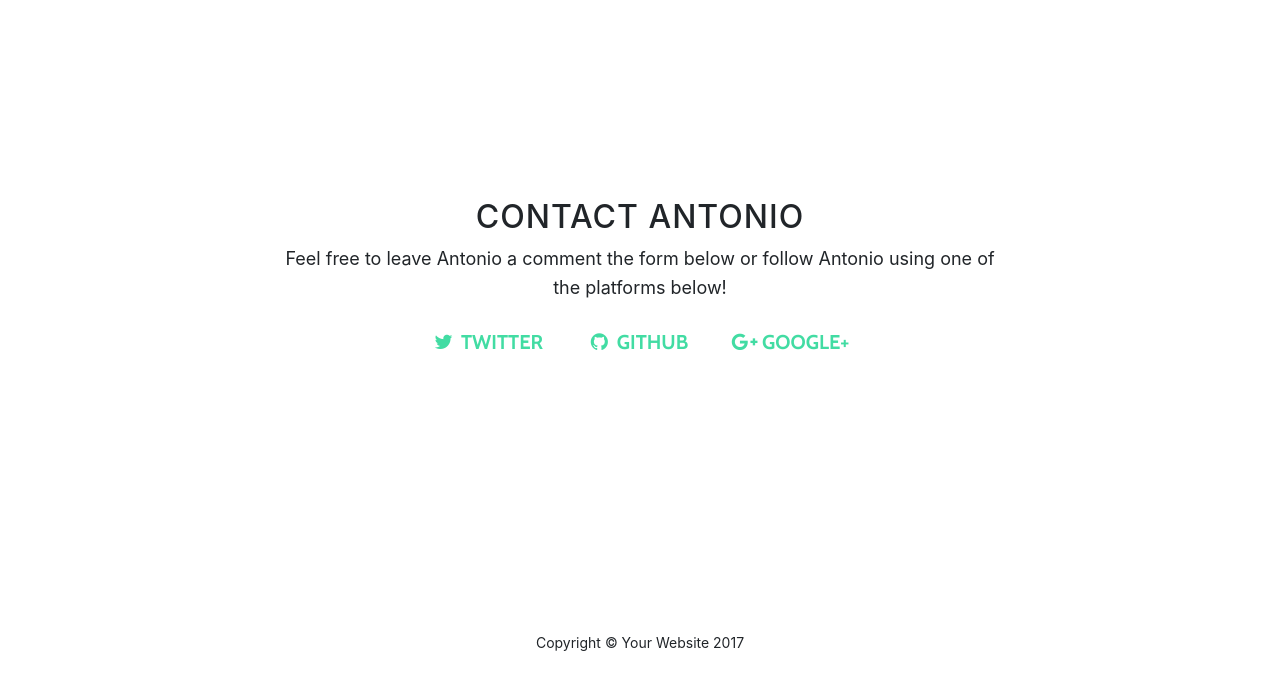
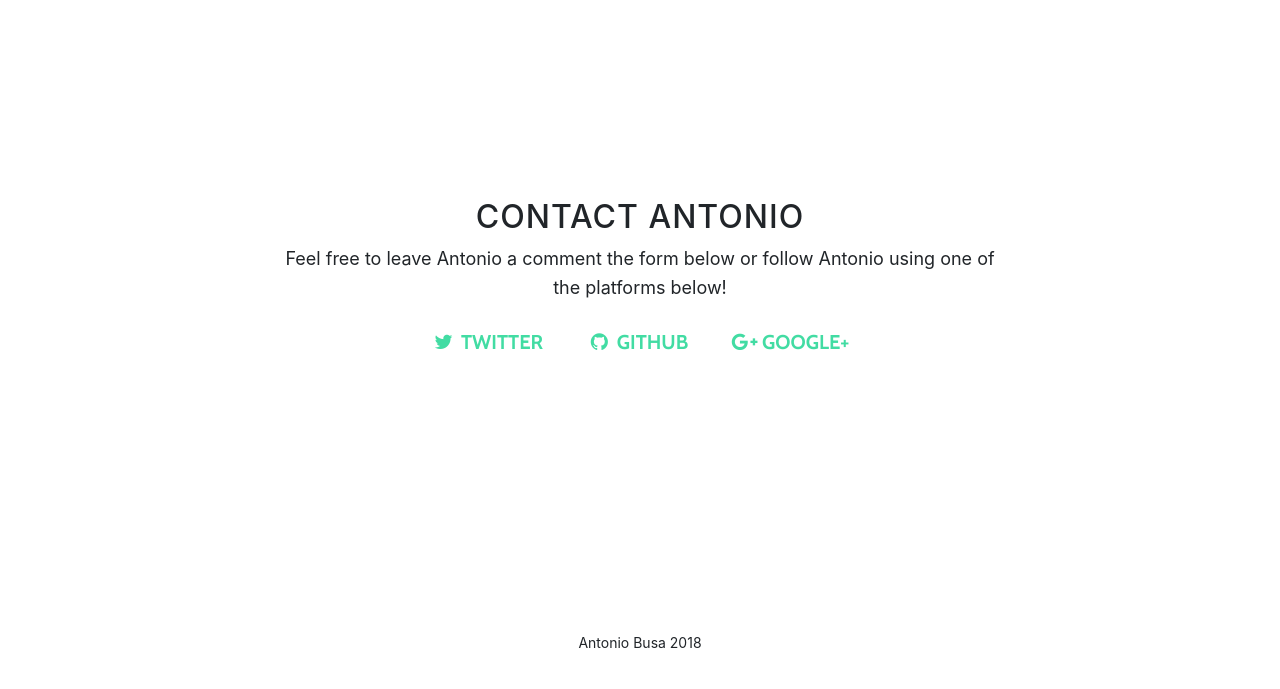
Before and after one commit to afbooza/afbooza.github.io, a website with bundled scripts: page index.html in a window 1280 px wide. Shown: the part 2008-2697 px from the top of the page. Built offline with nearby package versions, Linux system fonts and the light colour scheme.

Commit message:
fixed copywrite text

```diff
--- a/index.html
+++ b/index.html
@@ -128,7 +128,7 @@
     <!-- Footer -->
     <footer>
       <div class="container text-center">
-        <p>Copyright &copy; Your Website 2017</p>
+        <p>Antonio Busa 2018</p>
       </div>
     </footer>
 
```
